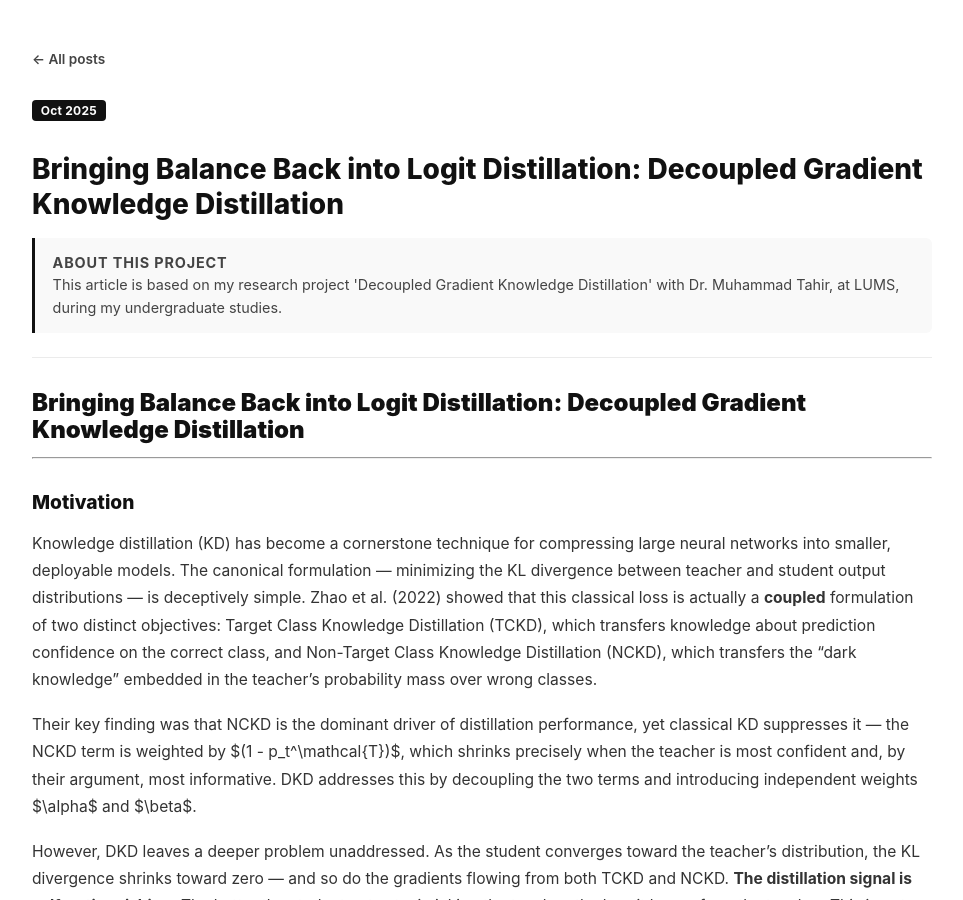
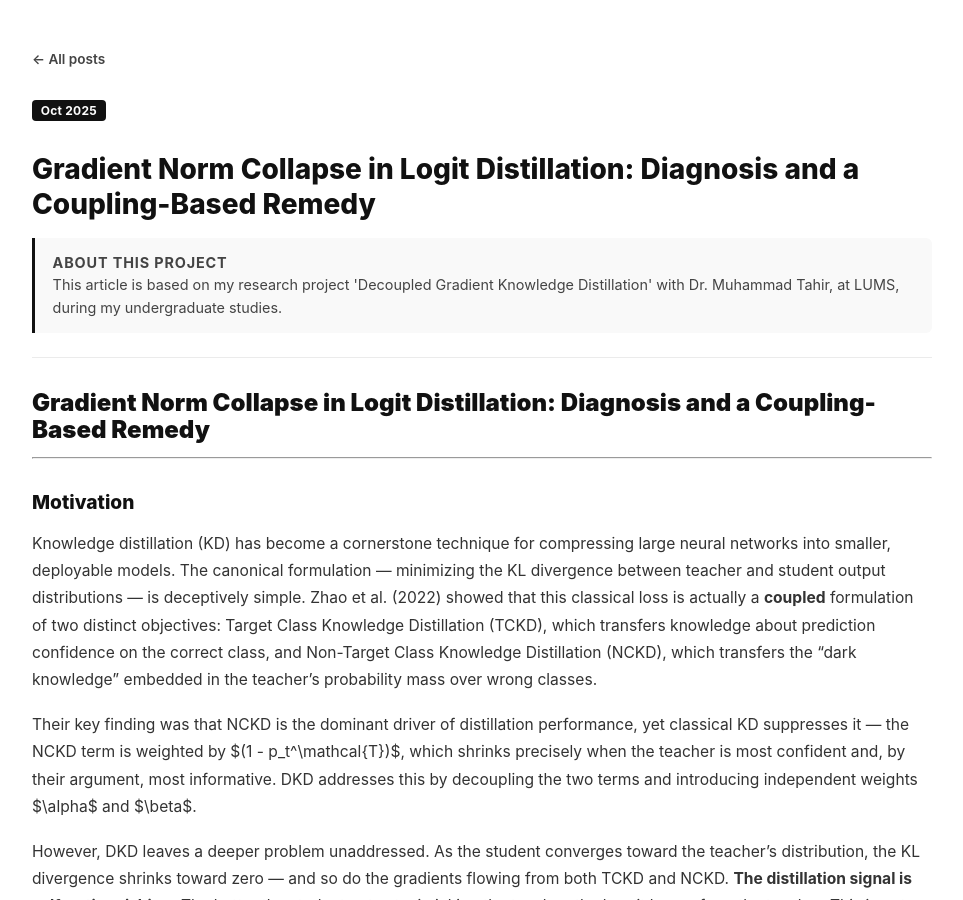
Before and after one commit to omertafveez-2001/omertafveez-2001.github.io, a Jekyll site: the page built from blogs/decoupled_gradient_kd/dkd.md, in a window 1280 px wide and 900 px high. Shown: the whole window, without its empty margins (158-1121 px from the left). Built offline with Jekyll 4.4.1, drawn with Linux system fonts in a browser that asks for light colours.

Commit message:
edited dkd title

```diff
--- a/blogs/decoupled_gradient_kd/dkd.md
+++ b/blogs/decoupled_gradient_kd/dkd.md
@@ -1,13 +1,13 @@
 ---
 layout: post
-title: "Bringing Balance Back into Logit Distillation: Decoupled Gradient Knowledge Distillation"
+title: "Gradient Norm Collapse in Logit Distillation: Diagnosis and a Coupling-Based Remedy"
 date: 2025-10-26
 permalink: /blogs/decoupled_gradient_kd/
 reader_note_title: "About this Project"
 reader_note: "This article is based on my research project 'Decoupled Gradient Knowledge Distillation' with Dr. Muhammad Tahir, at LUMS, during my undergraduate studies."
 ---
 
-# Bringing Balance Back into Logit Distillation: Decoupled Gradient Knowledge Distillation
+# Gradient Norm Collapse in Logit Distillation: Diagnosis and a Coupling-Based Remedy
 
 ---
 
```
